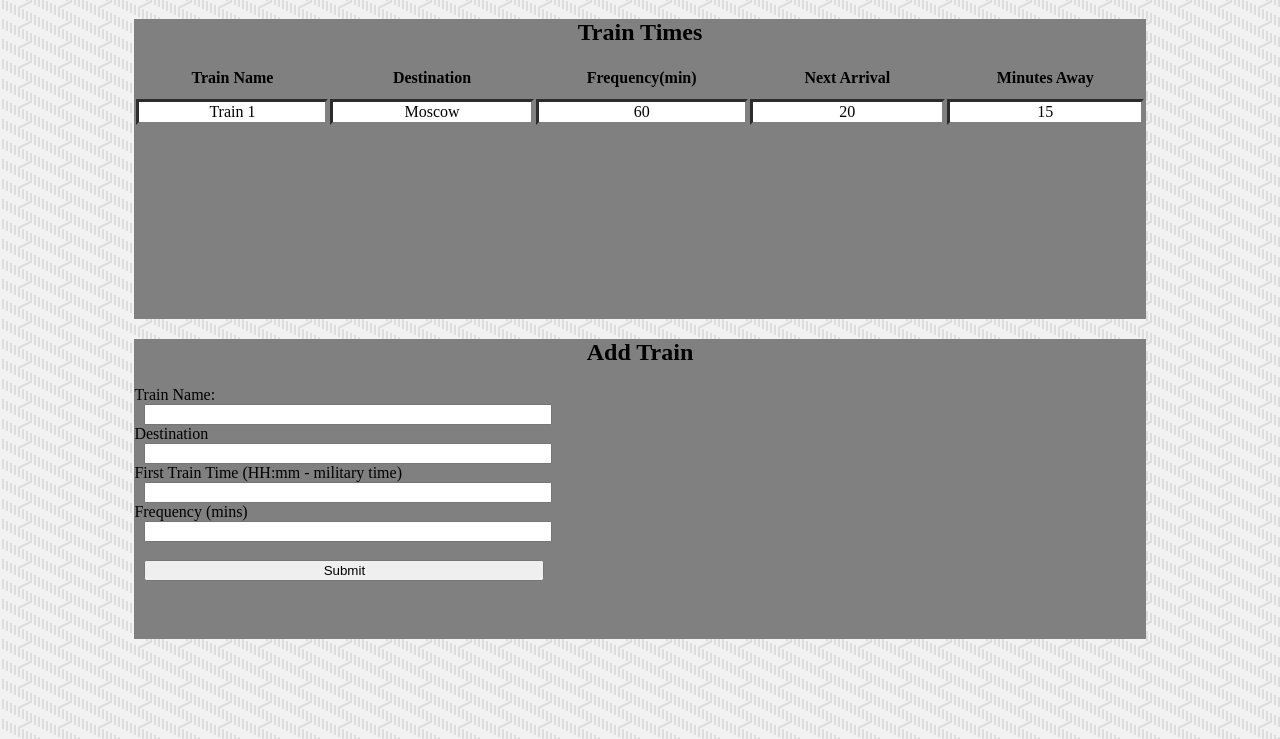
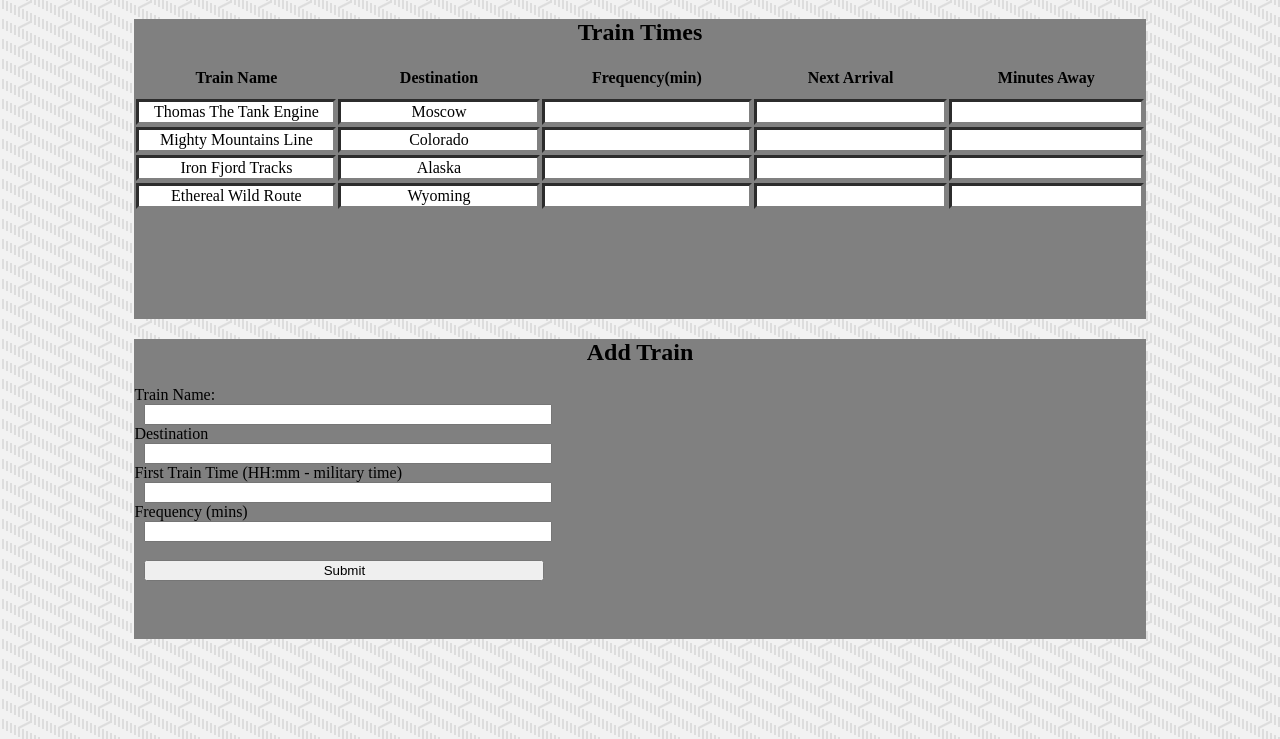
Before and after one commit to auztin410/Train-Schedule, a plain HTML site: page index.html in a window 1280 px wide. Shown: the part 61-800 px from the top of the page. Drawn offline with nearby package versions, Linux system fonts and the light colour scheme.

Commit message:
Added additional trains.. Choo Choo!

```diff
--- a/index.html
+++ b/index.html
@@ -30,11 +30,35 @@
         </tr>
 
         <tr>
-            <td>Train 1</td>
+            <td>Thomas The Tank Engine</td>
             <td>Moscow</td>
-            <td>60</td>
-            <td>20</td>
-            <td>15</td>
+            <td></td>
+            <td></td>
+            <td></td>
+        </tr>
+
+        <tr>
+            <td>Mighty Mountains Line</td>
+            <td>Colorado</td>
+            <td></td>
+            <td></td>
+            <td></td>
+        </tr>
+
+        <tr>
+            <td>Iron Fjord Tracks</td>
+            <td>Alaska</td>
+            <td></td>
+            <td></td>
+            <td></td>
+        </tr>
+
+        <tr>
+            <td>Ethereal Wild Route</td>
+            <td>Wyoming</td>
+            <td></td>
+            <td></td>
+            <td></td>
         </tr>
 
     </table>
--- a/logic.js
+++ b/logic.js
@@ -7,3 +7,11 @@ var config = {
     messagingSenderId: "692525157761"
   };
   firebase.initializeApp(config);
+
+  var database = firebase.database();
+  var snap = snapshot.val();
+
+
+  database.ref().on("value", function(snapshot) {
+      console.log(snap);
+  })
```
